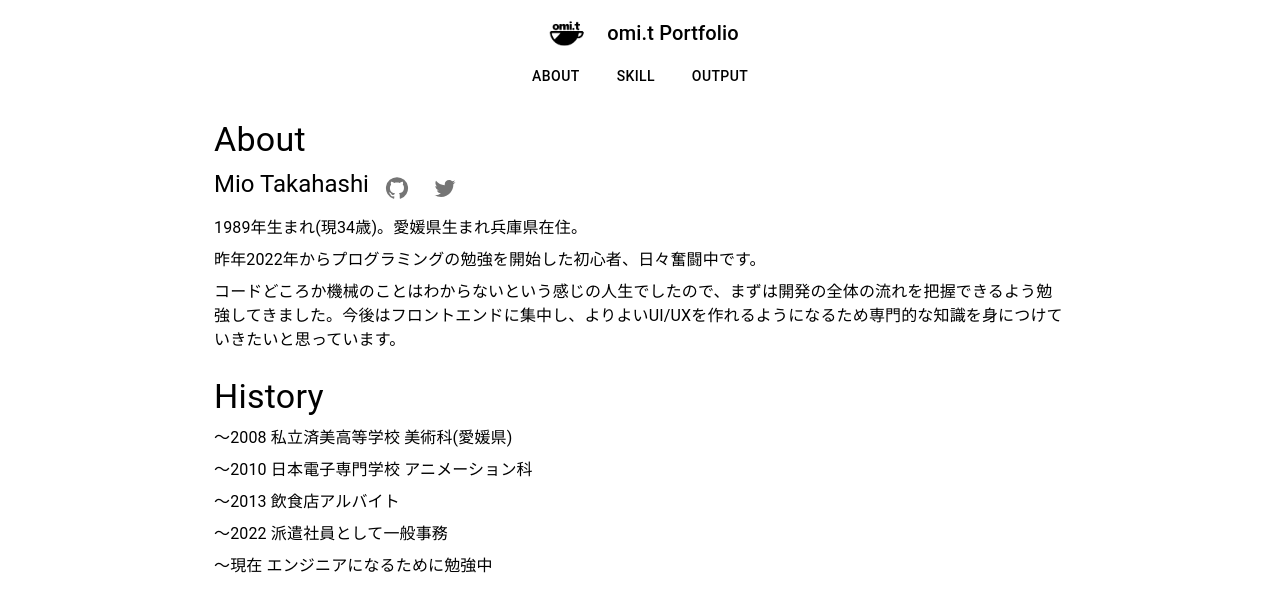
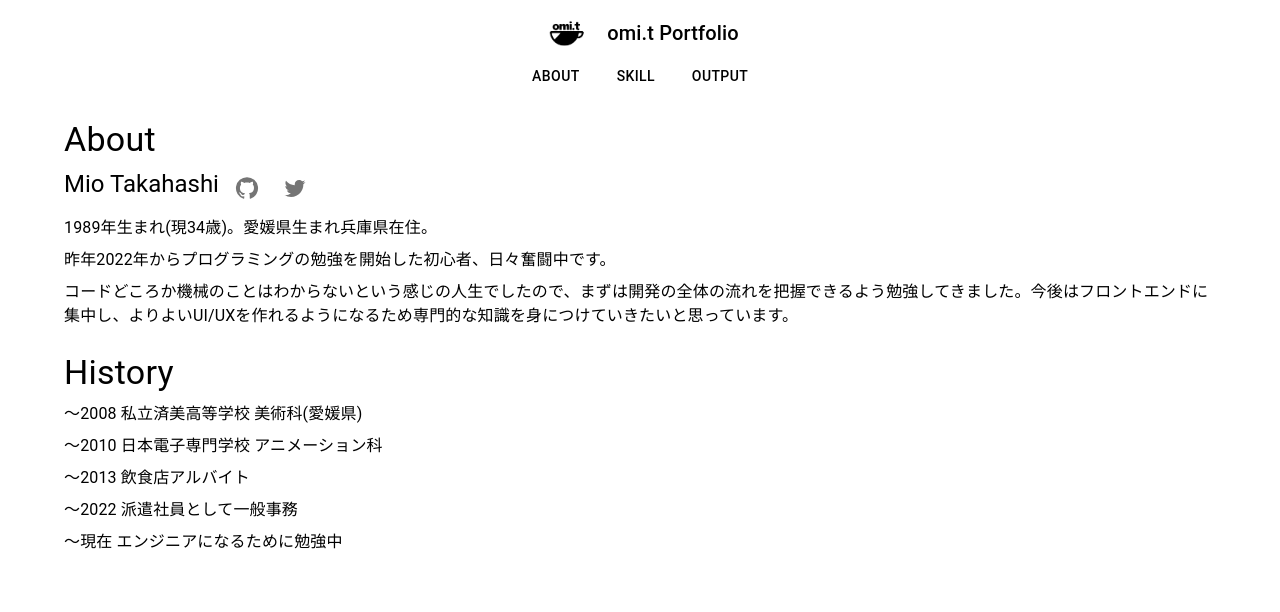
Before and after one commit to omitea8/portfoliosite, a Next.js app: page / in a window 1280 px wide. Shown: the top 612 px of the page. Built offline with nearby package versions, Linux system fonts and the light colour scheme.

Commit message:
コンテンツの幅を調整

```diff
--- a/src/pages/_app.tsx
+++ b/src/pages/_app.tsx
@@ -5,7 +5,7 @@ import { Container, Stack } from "@mui/material";
 export default function App({ Component, pageProps }: AppProps) {
   return (
     <>
-      <Container maxWidth={"md"} sx={{ paddingBottom: "30px" }}>
+      <Container maxWidth={"lg"} sx={{ paddingBottom: "30px" }}>
         <Stack spacing={3}>
           <MenuBar />
           <Component {...pageProps} />
```
